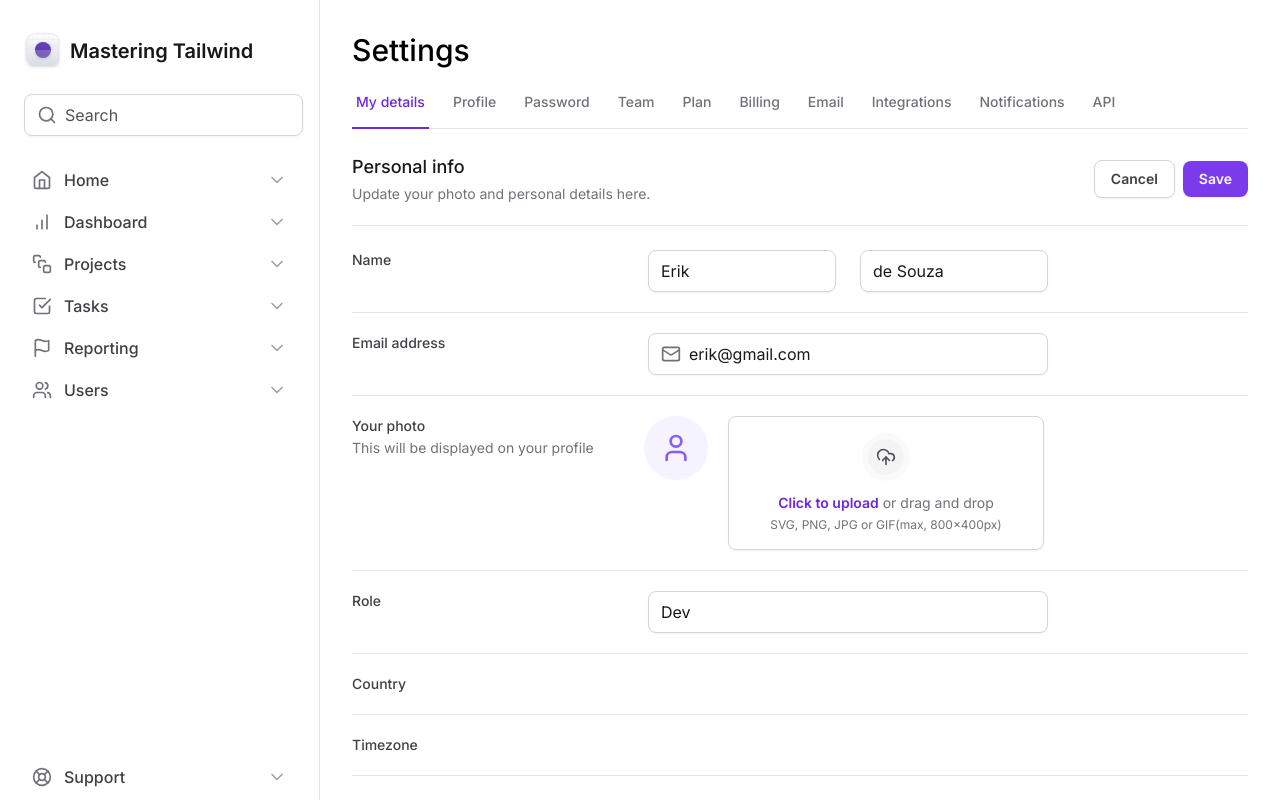
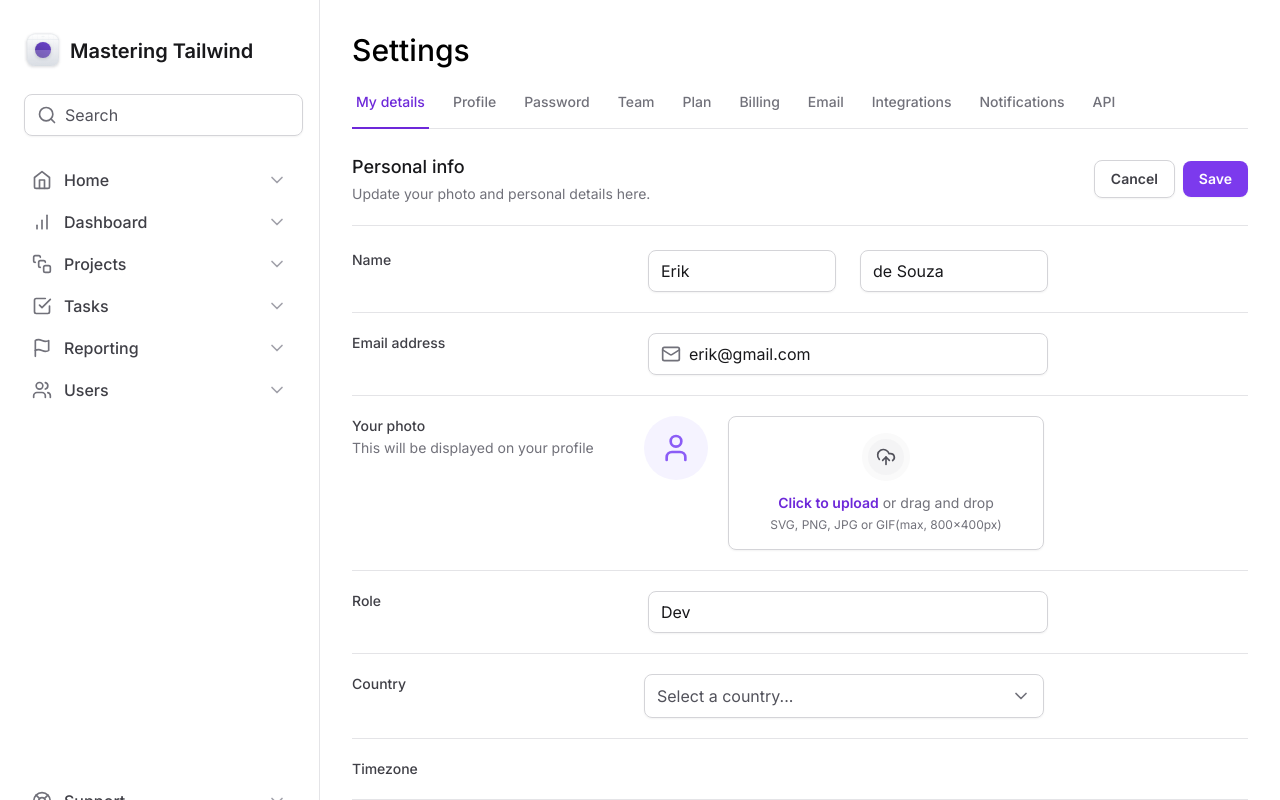
Before and after one commit to erik-ferreira/mastering-tailwind, a Next.js app: page / in a window 1280 px wide. Shown: the top 800 px of the page. Built offline with nearby package versions, Linux system fonts and the light colour scheme.

Commit message:
create component select

```diff
--- a/package.json
+++ b/package.json
@@ -9,6 +9,7 @@
     "lint": "next lint"
   },
   "dependencies": {
+    "@radix-ui/react-select": "^1.2.2",
     "@radix-ui/react-tabs": "^1.0.4",
     "@types/node": "20.4.6",
     "@types/react": "18.2.18",
--- a/src/app/page.tsx
+++ b/src/app/page.tsx
@@ -1,6 +1,7 @@
-import { Mail } from "lucide-react"
+import { ChevronDown, Mail } from "lucide-react"
 
 import * as Input from "@/components/Input"
+import { Select } from "@/components/Form/Select"
 import * as FileInput from "@/components/Form/FileInput"
 import { SettingsTabs } from "@/components/SettingsTabs"
 
@@ -115,7 +116,7 @@
               Country
             </label>
 
-            <div />
+            <Select />
           </div>
 
           <div className="grid grid-cols-form gap-3 pt-5">
--- /dev/null
+++ b/src/components/Form/Select.tsx
@@ -0,0 +1,57 @@
+"use client"
+
+import { Check, ChevronDown } from "lucide-react"
+import * as SelectPrimitive from "@radix-ui/react-select"
+
+export function Select() {
+  return (
+    <SelectPrimitive.Root>
+      <SelectPrimitive.Trigger className="w-full h-11 flex items-center justify-between gap-2 rounded-lg border border-zinc-300 px-3 py-2 shadow-sm data-[placeholder]:text-zinc-600">
+        <SelectPrimitive.Value
+          placeholder="Select a country..."
+          className="text-black"
+        />
+        <SelectPrimitive.Icon>
+          <ChevronDown className="w-5 h-5 text-zinc-500" />
+        </SelectPrimitive.Icon>
+      </SelectPrimitive.Trigger>
+
+      <SelectPrimitive.Portal>
+        <SelectPrimitive.Content
+          side="bottom"
+          position="popper"
+          sideOffset={8}
+          className="w-[--radix-select-trigger-width] z-10 rounded-lg border border-zinc-200 bg-white overflow-hidden"
+        >
+          <SelectPrimitive.Viewport>
+            <SelectPrimitive.Item
+              value="br"
+              className="flex items-center justify-between gap-2 px-3 py-2.5 outline-none data-[highlighted]:bg-zinc-50"
+            >
+              <SelectPrimitive.ItemText className="text-black">
+                Brazil
+              </SelectPrimitive.ItemText>
+
+              <SelectPrimitive.ItemIndicator>
+                <Check className="w-4 h-4 text-violet-500" />
+              </SelectPrimitive.ItemIndicator>
+            </SelectPrimitive.Item>
+
+            <SelectPrimitive.Item
+              value="usa"
+              className="flex items-center justify-between gap-2 px-3 py-2.5 outline-none data-[highlighted]:bg-zinc-50"
+            >
+              <SelectPrimitive.ItemText className="text-black">
+                United States
+              </SelectPrimitive.ItemText>
+
+              <SelectPrimitive.ItemIndicator>
+                <Check className="w-4 h-4 text-violet-500" />
+              </SelectPrimitive.ItemIndicator>
+            </SelectPrimitive.Item>
+          </SelectPrimitive.Viewport>
+        </SelectPrimitive.Content>
+      </SelectPrimitive.Portal>
+    </SelectPrimitive.Root>
+  )
+}
```
Also changed, not shown: 1 other file (tests, documents, lock files or other folders).
